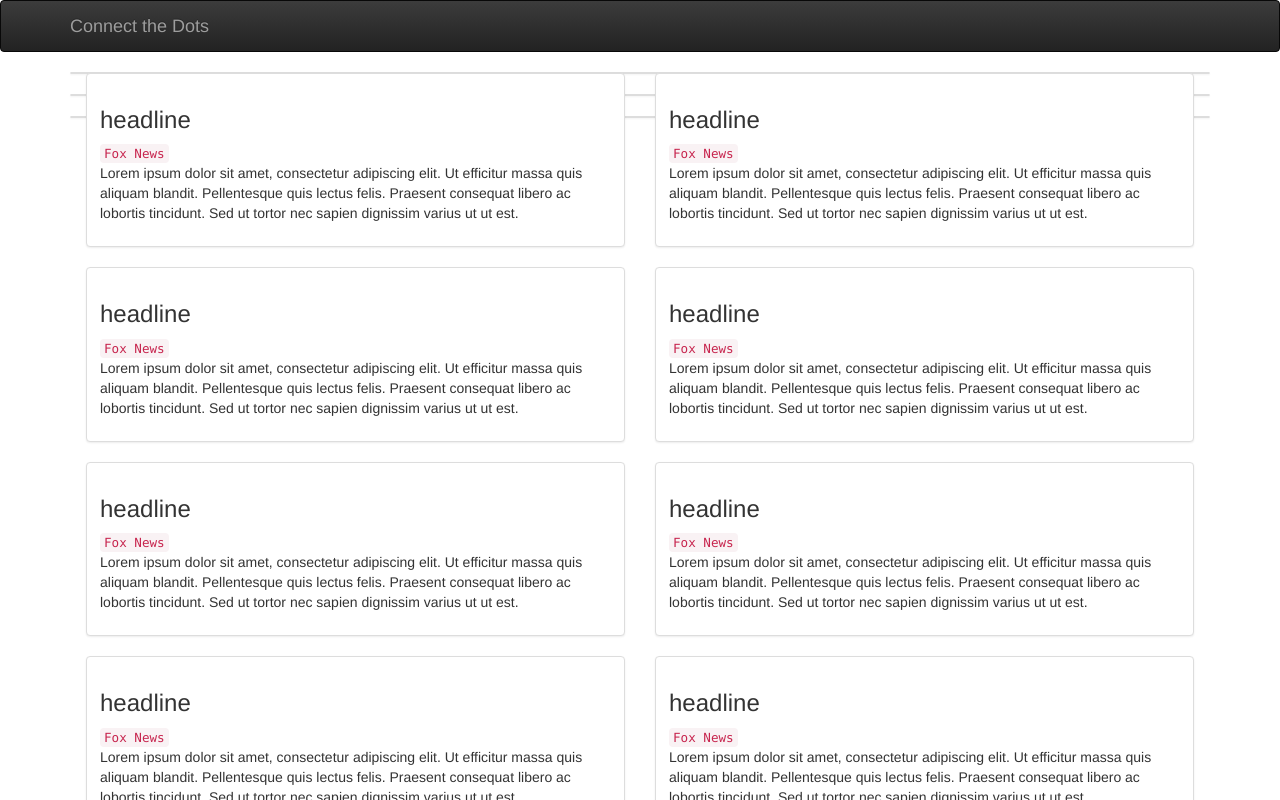
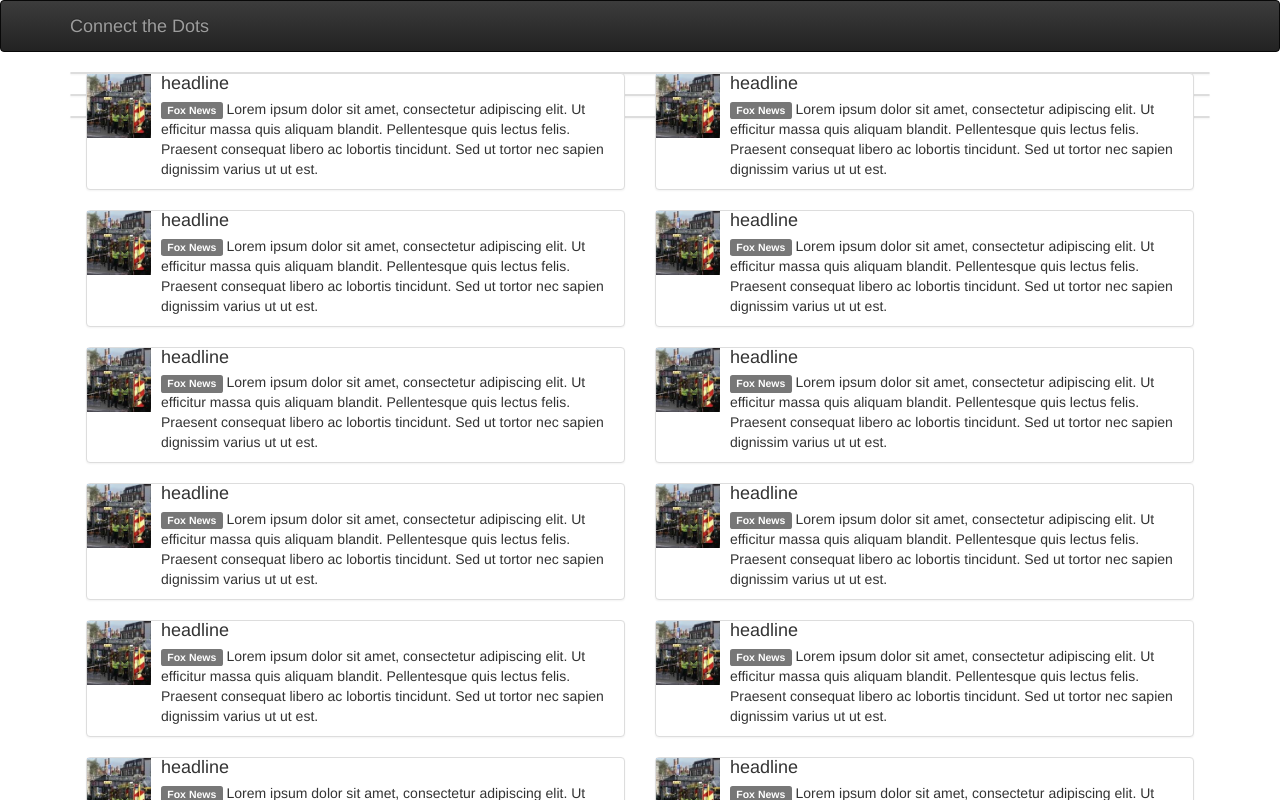
Before and after one commit to klausondrag/connect-the-dots, a React (Create React App) app in the folder connect-the-dots-frontend/: page / in a window 1280 px wide. Shown: the top 800 px of the page. Built offline with nearby package versions, Linux system fonts and the light colour scheme.

Commit message:
Modifies items to adhere to basic format

```diff
--- a/connect-the-dots-frontend/src/NewsBox.js
+++ b/connect-the-dots-frontend/src/NewsBox.js
@@ -1,16 +1,20 @@
 import React, {Component} from 'react';
-import {Thumbnail} from "react-bootstrap";
+import {Panel, Media, Label} from "react-bootstrap";
 
 class NewsBox extends Component {
     render() {
         return (
-            <div className="NewsBox">
-                    <Thumbnail src={this.props.news.image}>
-                        <h3>{this.props.news.headline}</h3>
-                        <code>{this.props.news.source}</code>
-                        <p>{this.props.news.excerpt}</p>
-                    </Thumbnail>
-            </div>
+            <Panel>
+                <Media md={6}>
+                    <Media.Left>
+                        <img width={64} height={64} src={this.props.news.image_url} alt="Image"/>
+                    </Media.Left>
+                    <Media.Body>
+                        <Media.Heading>{this.props.news.headline}</Media.Heading>
+                        <p><Label bsStyle="default">{this.props.news.source}</Label> {this.props.news.excerpt}</p>
+                    </Media.Body>
+                </Media>
+            </Panel>
         );
     }
 }
```
